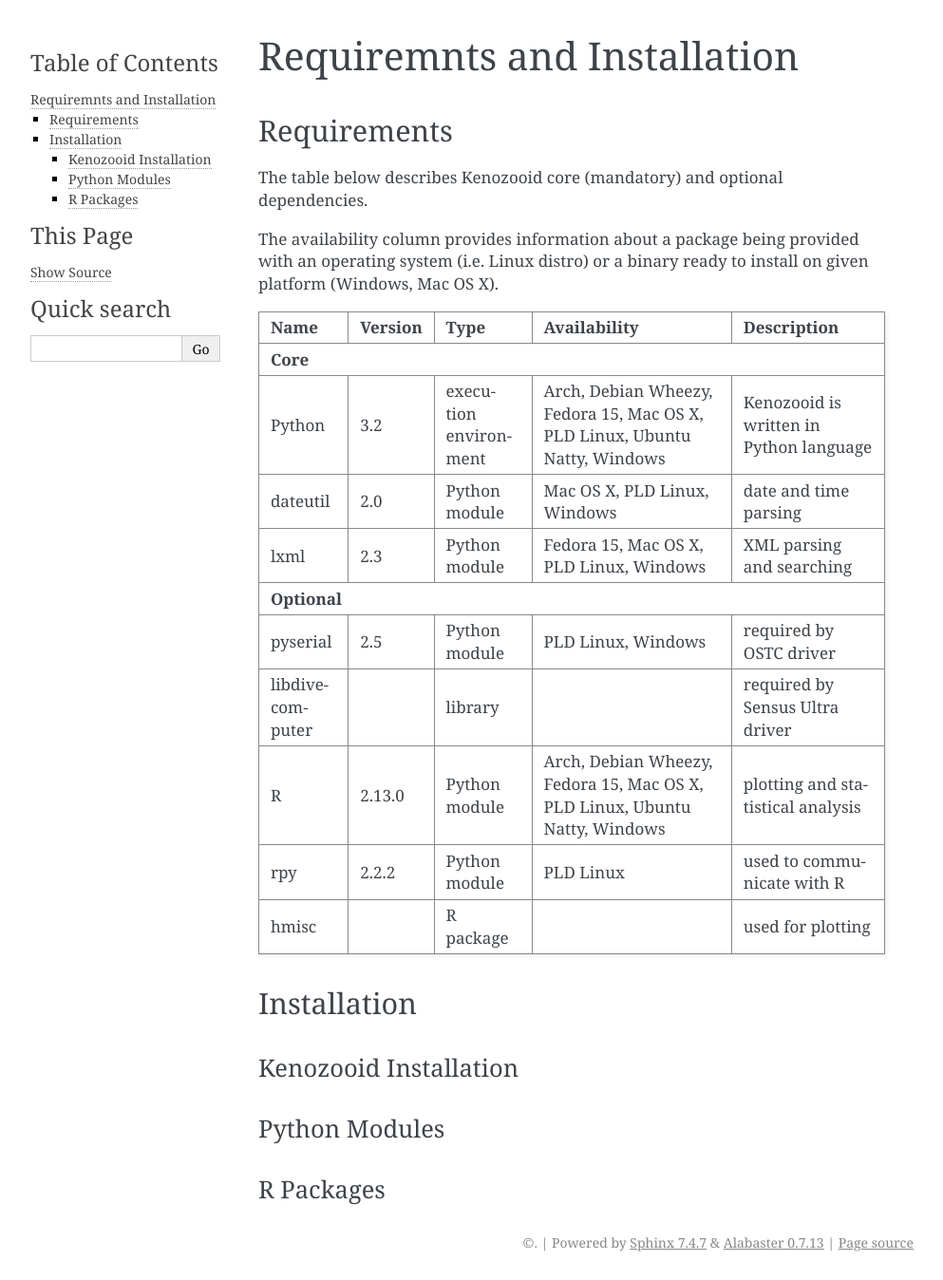
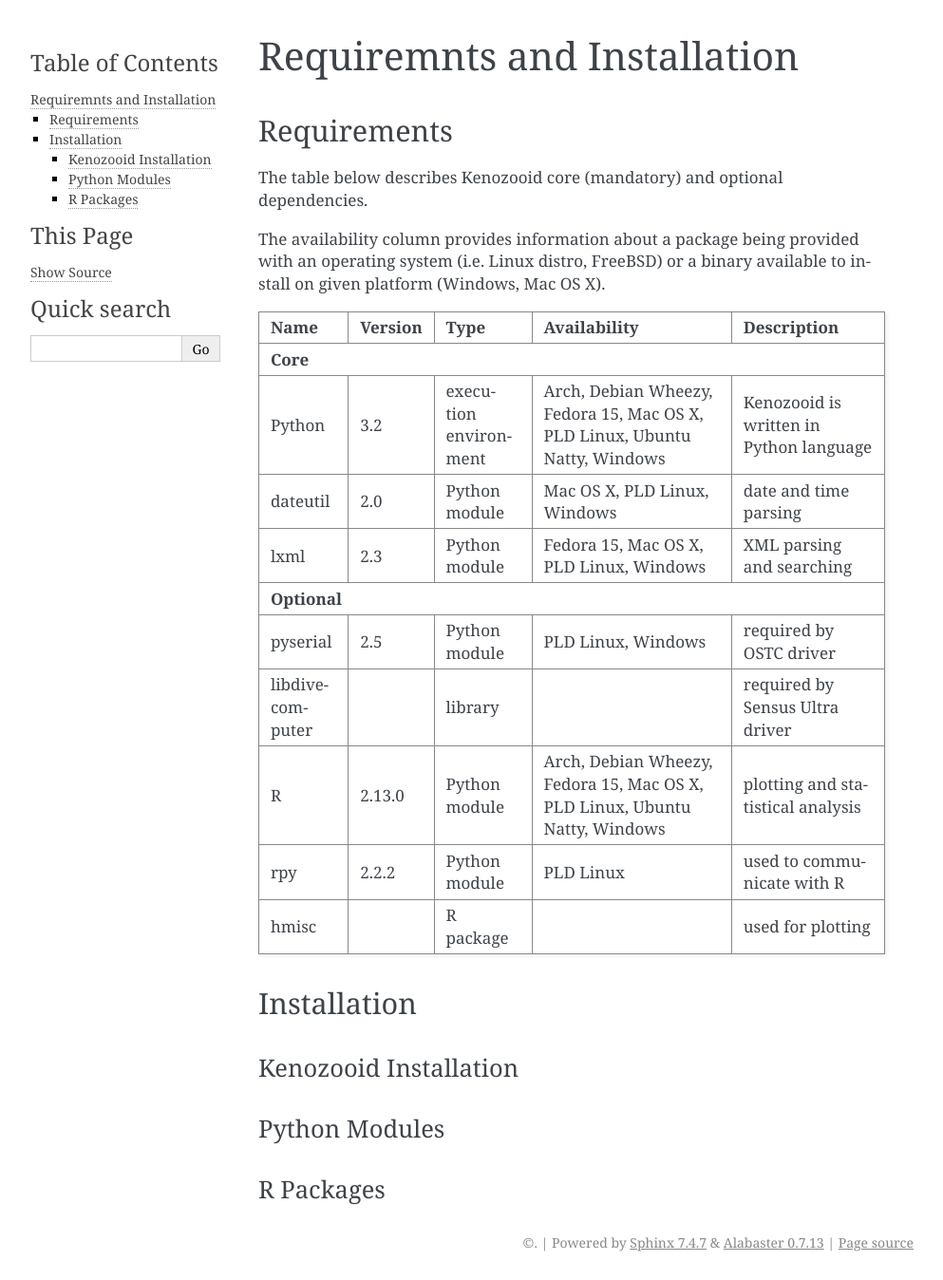
Before and after one commit to gitGNU/gnu_kenozooid, a Sphinx documentation site: the page built from doc/user/ri.rst, in a window 1280 px wide. Shown: the whole page at 95% size, without its empty margins (148-1141 px from the left). Built offline with Sphinx 7.4.7, drawn with Linux system fonts in a browser that asks for light colours.

Commit message:
- minor updates to kenozooid requirements section in user documentation

```diff
--- a/doc/user/ri.rst
+++ b/doc/user/ri.rst
@@ -7,8 +7,8 @@
 The table below describes Kenozooid core (mandatory) and optional dependencies.
 
 The availability column provides information about a package being provided with an
-operating system (i.e. Linux distro) or a binary ready to install on given platform
-(Windows, Mac OS X).
+operating system (i.e. Linux distro, FreeBSD) or a binary available to install on given
+platform (Windows, Mac OS X).
 
 +-----------------+----------+-------------+--------------------------+----------------------------+
 |    Name         | Version  | Type        |  Availability            |  Description               |
```
